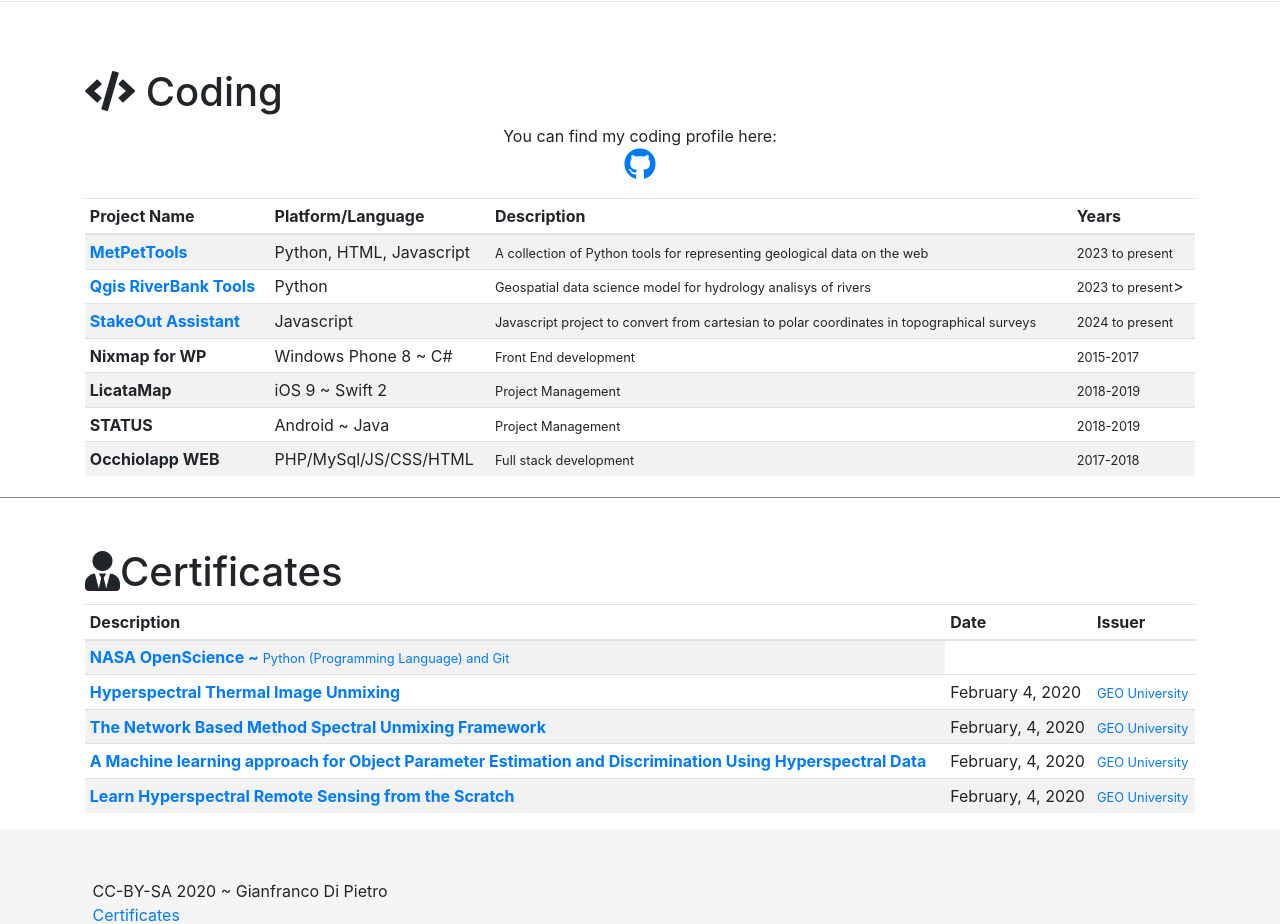
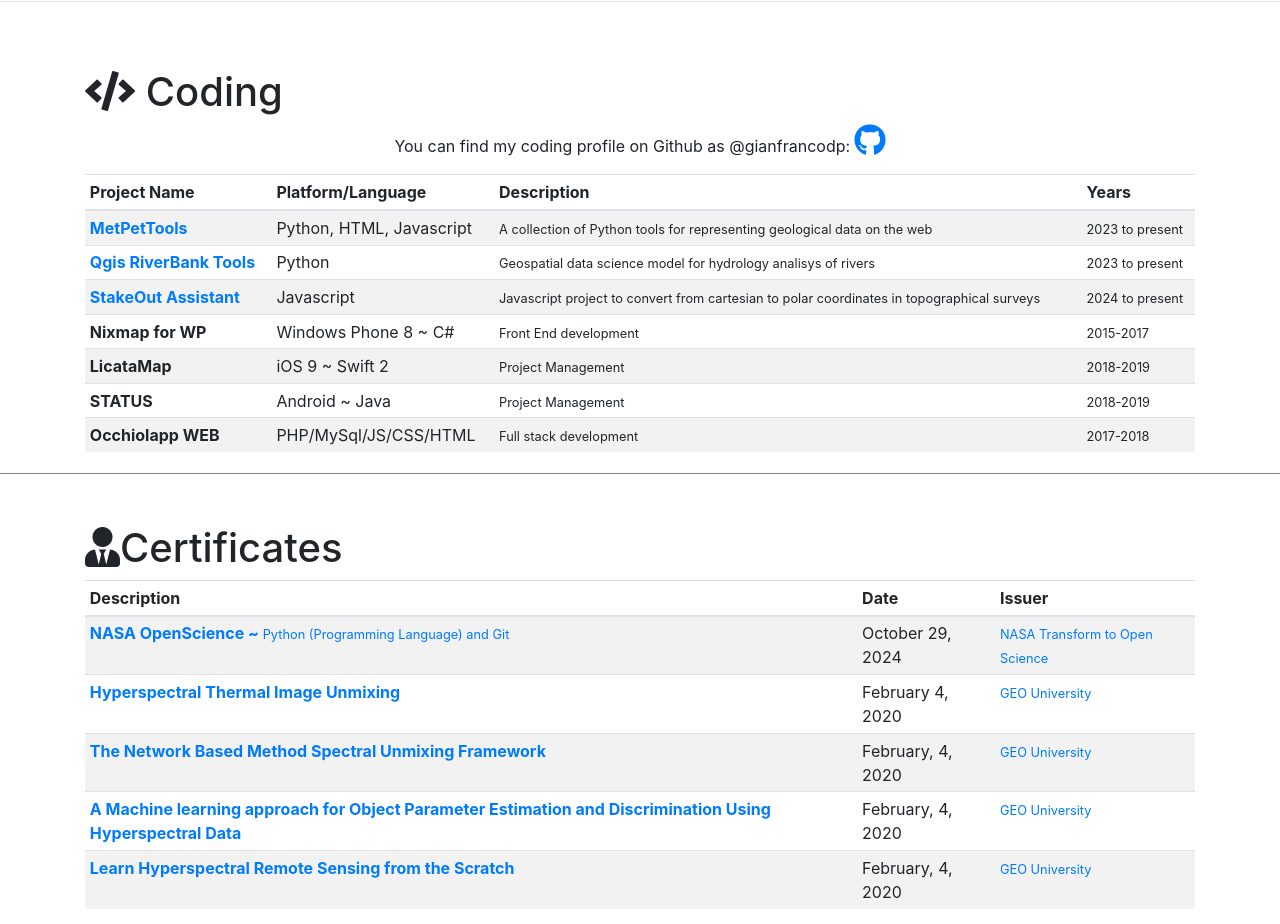
Before and after one commit to gianfrancodp/gianfrancodp.github.io, a plain HTML site: page index.html in a window 1280 px wide. Shown: the part 2920-3844 px from the top of the page. Drawn offline with Linux system fonts and the light colour scheme; files whose address does not match are found by name.

Commit message:
minor fix

```diff
--- a/index.html
+++ b/index.html
@@ -253,14 +253,8 @@
             <div class="col-md-12">
                 <h1> <i class="fa fa-code"></i> Coding</h1>
                 <p style="text-align: center;">
-
-                        You can find my coding profile here:
-                        <br>
-
-                        <a href="https://github.com/gianfrancodp" target="_blank"><i class="fab fa-github fa-2x"></i></a>
+                    You can find my coding profile on Github as @gianfrancodp: <a href="https://github.com/gianfrancodp" target="_blank"><i class="fab fa-github fa-2x"></i></a>
                 </p>
-
-
                 <table class="table table-striped table-sm">
                   <thead>
                     <tr>
@@ -281,7 +275,7 @@
                       <th><a href="https://github.com/gianfrancodp/qgis-riverbanks-tools">Qgis RiverBank Tools</a></th>
                       <td>Python</td>
                       <td><small>Geospatial data science model for hydrology analisys of rivers</small></td>
-                      <td><small>2023 to present</small>></td>
+                      <td><small>2023 to present</small></td>
                     </tr>
                     <tr>
                       <th><a href="https://github.com/gianfrancodp/stakeout-assistant">StakeOut Assistant</a></th>
@@ -340,6 +334,8 @@
                   <tbody>
                     <tr>
                       <th><a href="https://www.credly.com/badges/f4aacb8f-5f99-4654-9c64-6c2b6be5b332/linked_in_profile">NASA OpenScience ~ <small>Python (Programming Language) and Git</small> </a></th>
+                      <td>October 29, 2024</td>
+                      <td><small><a href="https://science.nasa.gov/open-science/tops/">NASA Transform to Open Science</a></small></td>
                     </tr>
                     <tr>
                       <th><a href="https://www.credential.net/5316c2d6-8d45-4445-84b5-2d7624bd5f77">Hyperspectral Thermal Image Unmixing</a></th>
```
